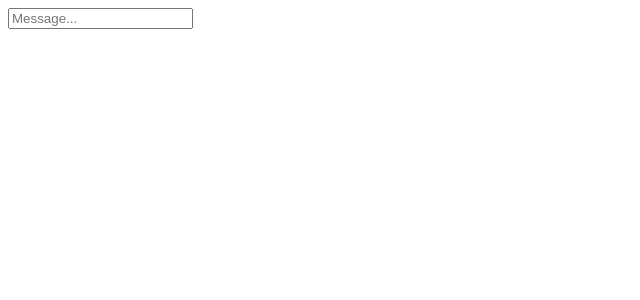
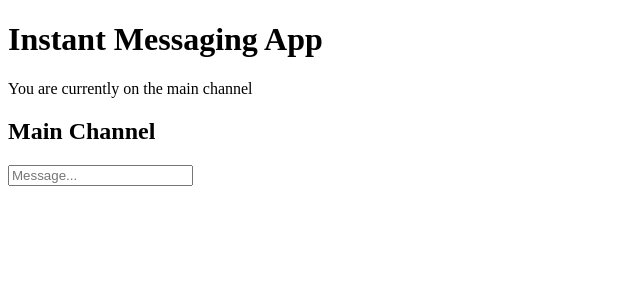
Before and after one commit to kily-dev/messaging-app-frontend, a React (Vite) app: page / in a window 1280 px wide. Shown: the top 300 px of the page, without its empty margins (0-640 px from the left). Built offline with nearby package versions, Linux system fonts and the light colour scheme.

Commit message:
feat: Prepare a message list for the channel

```diff
--- a/src/App.tsx
+++ b/src/App.tsx
@@ -1,9 +1,16 @@
 import React from "react";
 import MessageBox from "./components/MessageBox";
+import MessageList from "./components/MessageList";
 
 const App = () => {
 	return (
 		<>
+			<h1>Instant Messaging App</h1>
+
+			<p>You are currently on the main channel</p>
+
+			<MessageList />
+
 			<MessageBox />
 		</>
 	);
--- /dev/null
+++ b/src/components/MessageList.tsx
@@ -0,0 +1,17 @@
+import React from "react";
+import useMessagesContext from "../hooks/useMessagesContext";
+import MessageListItem from "./MessageListItem";
+
+const MessageList = () => {
+	const { messages } = useMessagesContext();
+	return (
+		<div>
+			<h2>Main Channel</h2>
+			{messages?.map((message) => (
+				<MessageListItem message={message} />
+			))}
+		</div>
+	);
+};
+
+export default MessageList;
--- /dev/null
+++ b/src/components/MessageListItem.tsx
@@ -0,0 +1,20 @@
+import React from "react";
+import type { Message } from "../hooks/useMessages";
+
+interface Props {
+	message: Message;
+}
+
+const MessageListItem = ({ message }: Props) => {
+	return (
+		<>
+			<div>
+				Message ID {message.id}: {message.content}
+				{"  "}
+				<hr />
+			</div>
+		</>
+	);
+};
+
+export default MessageListItem;
--- /dev/null
+++ b/src/hooks/useMessages.tsx
@@ -0,0 +1,19 @@
+import { useState } from "react";
+import { z } from "zod";
+
+const messageSchema = z.object({
+	id: z.uuidv4(),
+	content: z.string().min(1),
+	createdAt: z.date().optional(),
+	updatedAt: z.date().optional(),
+});
+
+export type Message = z.infer<typeof messageSchema>;
+
+const useMessages = () => {
+	const [messages, setMessages] = useState<Message[]>();
+
+	return { messages };
+};
+
+export default useMessages;
--- /dev/null
+++ b/src/hooks/useMessagesContext.tsx
@@ -0,0 +1,11 @@
+import { useContext } from "react";
+import { MessagesContext } from "../providers/MessagesProvider";
+
+const useMessagesContext = () => {
+	const context = useContext(MessagesContext);
+	if (!context) throw new Error("Must be inside MessagesProvider!");
+
+	return context;
+};
+
+export default useMessagesContext;
--- a/src/main.tsx
+++ b/src/main.tsx
@@ -1,9 +1,12 @@
 import { StrictMode } from "react";
 import { createRoot } from "react-dom/client";
 import App from "./App.tsx";
+import MessagesProvider from "./providers/MessagesProvider.tsx";
 
 createRoot(document.getElementById("root")!).render(
 	<StrictMode>
-		<App />
+		<MessagesProvider>
+			<App />
+		</MessagesProvider>
 	</StrictMode>,
 );
--- /dev/null
+++ b/src/providers/MessagesProvider.tsx
@@ -0,0 +1,21 @@
+import React, { createContext, type ReactNode } from "react";
+import useMessages from "../hooks/useMessages";
+
+type MessagesContextType = ReturnType<typeof useMessages>;
+
+export const MessagesContext = createContext<MessagesContextType | null>(null);
+
+interface Props {
+	children: ReactNode;
+}
+
+const MessagesProvider = ({ children }: Props) => {
+	const value = useMessages();
+	return (
+		<MessagesContext.Provider value={value}>
+			{children}
+		</MessagesContext.Provider>
+	);
+};
+
+export default MessagesProvider;
```
Also changed, not shown: 1 other file (tests, documents, lock files or other folders).
